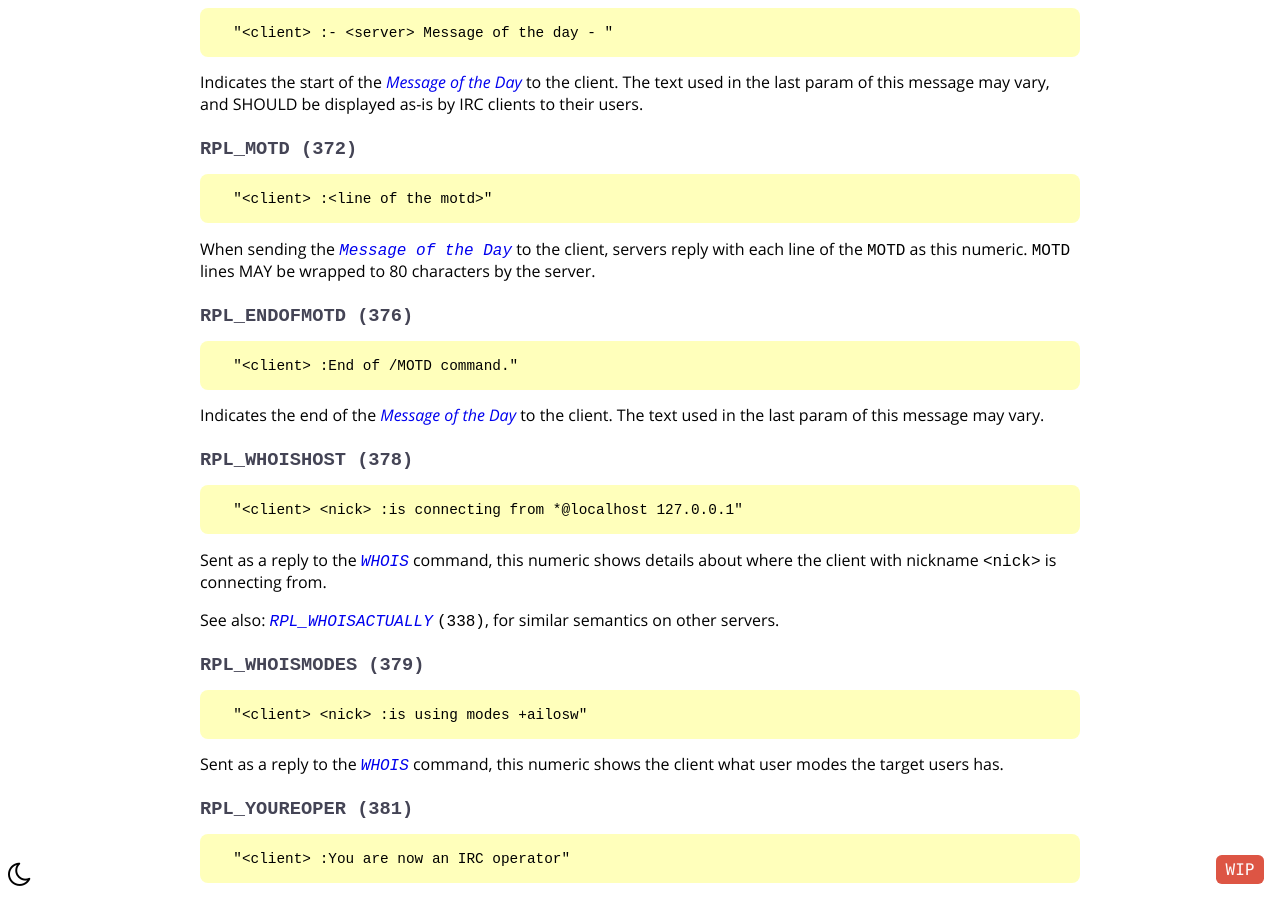
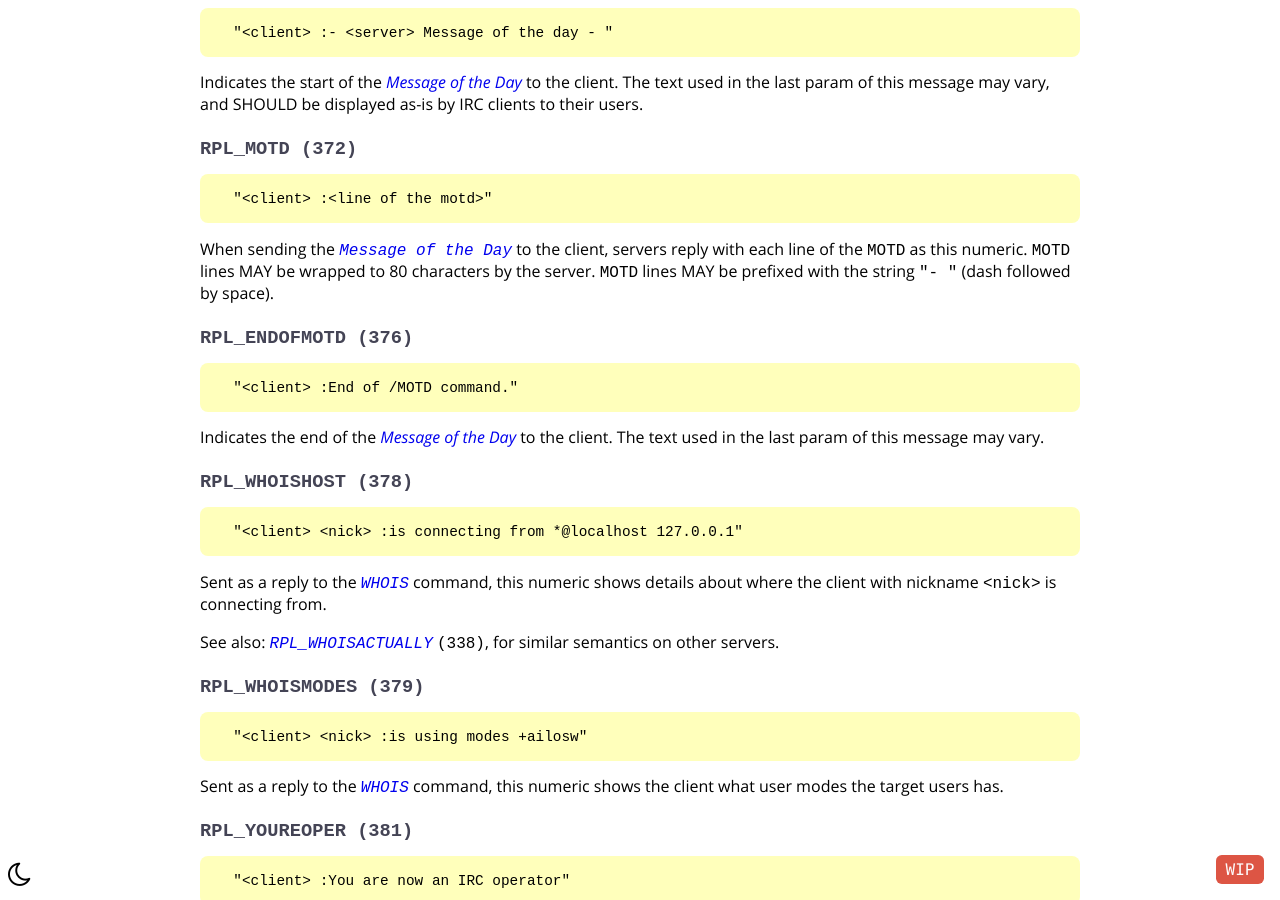
Before and after one commit to ircdocs/modern-irc, a Jekyll site: the page built from index.md, in a window 1280 px wide and 900 px high, scrolled down 74929 px. Built offline with Jekyll 4.4.1, drawn with Linux system fonts in a browser that asks for light colours; the table of contents is made by our own code.

Commit message:
Add hint that MOTD lines may be prefixed with "- "
Clients may want to strip that prefix to improve their UI.

```diff
--- a/_includes/modern-appendix.md
+++ b/_includes/modern-appendix.md
@@ -716,7 +716,7 @@ Indicates the start of the [Message of the Day](#motd-message) to the client. Th
 
       "<client> :<line of the motd>"
 
-When sending the {% message Message of the Day %} to the client, servers reply with each line of the `MOTD` as this numeric. `MOTD` lines MAY be wrapped to 80 characters by the server.
+When sending the {% message Message of the Day %} to the client, servers reply with each line of the `MOTD` as this numeric. `MOTD` lines MAY be wrapped to 80 characters by the server. `MOTD` lines MAY be prefixed with the string `"- "` (dash followed by space).
 
 {% numericheader RPL_ENDOFMOTD %}
 
```
